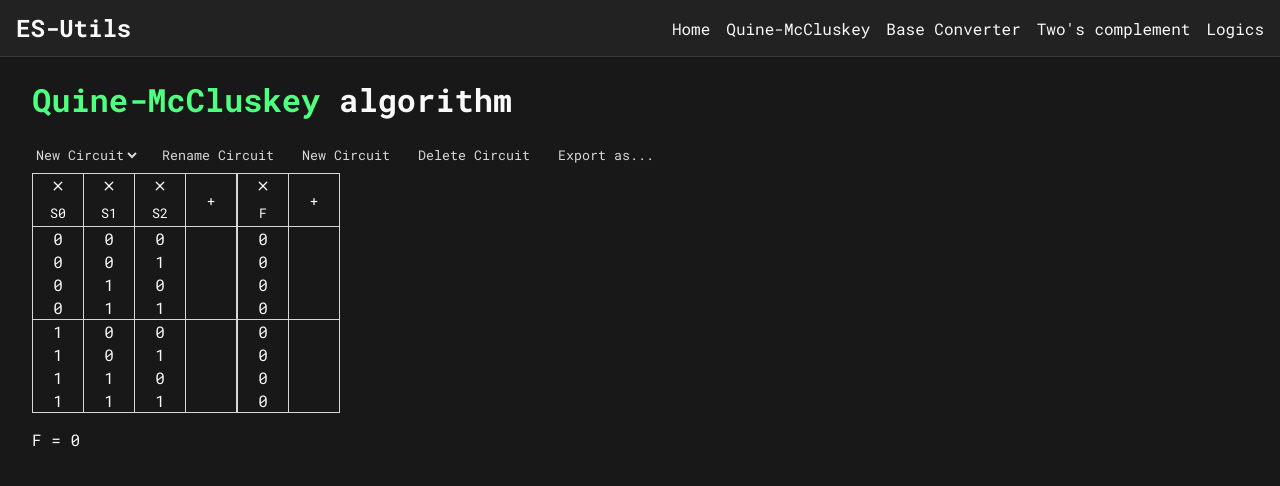
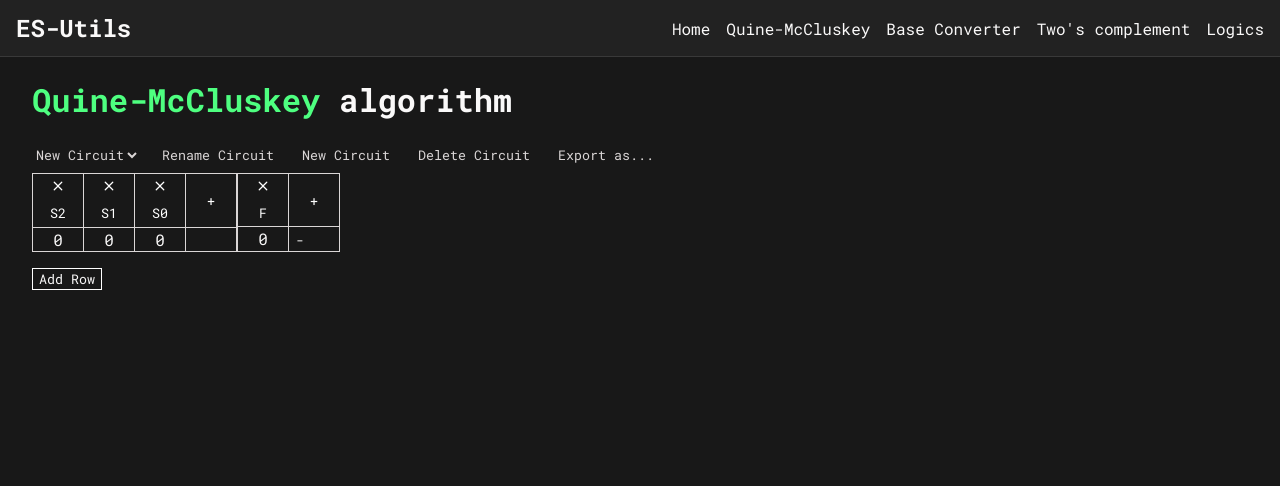
Before and after one commit to tensoid/es-utils, a Vue app: page /quine-mcclusky in a window 1280 px wide. Shown: the top 486 px of the page. Built offline with nearby package versions, Linux system fonts and the light colour scheme.

Commit message:
create branch

```diff
--- a/src/views/McCluskeyView.vue
+++ b/src/views/McCluskeyView.vue
@@ -10,15 +10,50 @@ let circuitSpec: Ref<CircuitSpec> = ref({
 });
 
 // Input Table
-const truthTableRows = computed(() =>
-  Math.pow(2, circuitSpec.value.inputs.length)
+const truthTableRows = computed(() => {
+    if (circuitSpec.value.inputs.length == 0) return 0;
+    return circuitSpec.value.inputs[0].columns.length;
+  }
 );
 
+function addTruthTableRow() {
+  circuitSpec.value.inputs.forEach(input => {
+    input.columns.push("0");
+  });
+
+  circuitSpec.value.outputs.forEach(output => {
+    output.columns.push("0");
+  });
+}
+
+function removeTruthTableRow(rowIndex: number) {
+  circuitSpec.value.inputs.forEach(input => {
+    input.columns.splice(rowIndex, 1);
+  });
+
+  circuitSpec.value.outputs.forEach(output => {
+    output.columns.splice(rowIndex, 1);
+  });
+}
+
+function fillAllRows() {
+  //TODO
+}
+
+function removeAllRows() {
+  circuitSpec.value.inputs.forEach(input => {
+    input.columns = [];
+  });
+
+  circuitSpec.value.outputs.forEach(output => {
+    output.columns = []
+  });
+}
+
 function addInput() {
-  circuitSpec.value.inputs.push("?");
-
-  circuitSpec.value.outputs.forEach((func) => {
-    func.outputs.push(...Array<OutputBit>(func.outputs.length).fill("0"));
+  circuitSpec.value.inputs.push({
+    name: "?",
+    columns: Array<Bit>(truthTableRows.value).fill("0")
   });
 
   saveCircuit();
@@ -29,25 +64,25 @@ function removeInput(index: number) {
   circuitSpec.value.inputs.splice(index, 1);
 
   circuitSpec.value.outputs.forEach((func) => {
-    func.outputs.splice(func.outputs.length / 2);
+    func.columns.splice(func.columns.length / 2);
   });
 
   saveCircuit();
 }
 
 // Output Table
-type OutputBit = "0" | "1" | "X";
+type Bit = "0" | "1" | "X";
 
-interface LogicFunction {
+interface BitColumn {
   name: string;
-  outputs: Array<OutputBit>;
+  columns: Array<Bit>;
 }
 
 // Output Table
 function addLogicFunction() {
   circuitSpec.value.outputs.push({
     name: "?",
-    outputs: Array<OutputBit>(truthTableRows.value).fill("0"),
+    columns: Array<Bit>(truthTableRows.value).fill("0"),
   });
 
   saveCircuit();
@@ -60,40 +95,48 @@ function removeLogicFunction(index: number) {
   saveCircuit();
 }
 
-function toggleBit(colIndex: number, rowIndex: number) {
-  let value = circuitSpec.value.outputs[colIndex].outputs[rowIndex - 1];
-  if (value == "0")
-    circuitSpec.value.outputs[colIndex].outputs[rowIndex - 1] = "1";
-  else if (value == "1")
-    circuitSpec.value.outputs[colIndex].outputs[rowIndex - 1] = "X";
-  else circuitSpec.value.outputs[colIndex].outputs[rowIndex - 1] = "0";
+function toggleBit(colIndex: number, rowIndex: number, isInputBit: boolean) {
+
+  let value = isInputBit
+    ? circuitSpec.value.inputs[colIndex].columns[rowIndex - 1]
+    : circuitSpec.value.outputs[colIndex].columns[rowIndex - 1];
+
+  let newValue = value == "0" ? "1" : (value == "1" ? "X" : "0");
+
+  if (isInputBit) {
+    circuitSpec.value.inputs[colIndex].columns[rowIndex - 1] = newValue as Bit;
+  } else {
+    circuitSpec.value.outputs[colIndex].columns[rowIndex - 1] = newValue as Bit;
+  }
 
   saveCircuit();
 }
 
 // Results
 const minimizedFunctions = computed(() => {
-  return circuitSpec.value.outputs.map((func) => {
-    const minterms = new Set(
-      func.outputs.reduce(
-        (terms, bit, index) => (bit == "1" ? [...terms, index] : terms),
-        [] as Array<number>
-      )
-    );
-    const dontCares = new Set(
-      func.outputs.reduce(
-        (terms, bit, index) => (bit == "X" ? [...terms, index] : terms),
-        [] as Array<number>
-      )
-    );
-    return computeMcClusky(circuitSpec.value.inputs, minterms, dontCares);
-  });
+  // return circuitSpec.value.outputs.map((func) => {
+  //   const minterms = new Set(
+  //     func.outputs.reduce(
+  //       (terms, bit, index) => (bit == "1" ? [...terms, index] : terms),
+  //       [] as Array<number>
+  //     )
+  //   );
+  //   const dontCares = new Set(
+  //     func.outputs.reduce(
+  //       (terms, bit, index) => (bit == "X" ? [...terms, index] : terms),
+  //       [] as Array<number>
+  //     )
+  //   );
+  //   return computeMcClusky(circuitSpec.value.inputs, minterms, dontCares);
+  // });
+
+  []
 });
 
 // Save / Load
 interface CircuitSpec {
-  inputs: Array<string>;
-  outputs: Array<LogicFunction>;
+  inputs: Array<BitColumn>;
+  outputs: Array<BitColumn>;
   name: string;
   id: string
 }
@@ -182,11 +225,24 @@ function newCircuit() {
   circuitSpec.value = {
     id: crypto.randomUUID(),
     name: "New Circuit",
-    inputs: ["S0", "S1", "S2"],
+    inputs: [
+      {
+        name: "S2",
+        columns: new Array<Bit>("0"),
+      },
+      {
+        name: "S1",
+        columns: new Array<Bit>("0"),
+      },
+      {
+        name: "S0",
+        columns: new Array<Bit>("0"),
+      },
+    ],
     outputs: [
       {
         name: "F",
-        outputs: Array<OutputBit>(8).fill("0"),
+        columns: new Array<Bit>("0"),
       },
     ],
   };
@@ -242,7 +298,7 @@ onMounted(() => {
                   <image href="@/assets/icons/cross.svg" />
                 </svg>
               </button>
-              <input @input="saveCircuit()" v-model="circuitSpec.inputs[index]" />
+              <input @input="saveCircuit()" v-model="circuitSpec.inputs[index].name" />
             </div>
           </th>
           <th>
@@ -250,8 +306,12 @@ onMounted(() => {
           </th>
         </tr>
         <tr v-for="rowIndex in truthTableRows">
-          <td class="bit" v-for="colIndex in circuitSpec.inputs.length">
-            {{ ((rowIndex - 1) >> (circuitSpec.inputs.length - colIndex)) & 1 }}
+          <td
+            class="bit"
+            @click="toggleBit(colIndex, rowIndex, true)"
+            v-for="(input, colIndex) in circuitSpec.inputs"
+          >
+            {{ input.columns[rowIndex - 1] }}
           </td>
         </tr>
       </table>
@@ -275,14 +335,19 @@ onMounted(() => {
         <tr v-for="rowIndex in truthTableRows">
           <td
             class="bit"
-            @click="toggleBit(colIndex, rowIndex)"
+            @click="toggleBit(colIndex, rowIndex, false)"
             v-for="(func, colIndex) in circuitSpec.outputs"
           >
-            {{ func.outputs[rowIndex - 1] }}
+            {{ func.columns[rowIndex - 1] }}
+          </td>
+          <td>
+            <button @click="removeTruthTableRow(rowIndex - 1)" class="remove-row-button">-</button>
           </td>
         </tr>
       </table>
     </div>
+
+    <button class="add-row-button" @click="addTruthTableRow">Add Row</button>
 
     <p v-for="(func, index) in minimizedFunctions">
       {{ circuitSpec.outputs[index].name + " = " + func }}
@@ -350,6 +415,19 @@ onMounted(() => {
     }
   }
 }
+
+.add-row-button {
+  background-color: transparent;
+  border: 1px solid white;
+  margin-top: 1rem;
+  cursor: pointer;
+  transition: 0.3s;
+
+  &:hover {
+    background-color: rgba(255, 255, 255, 0.164);
+  }
+}
+
 .tables {
   display: flex;
   flex-direction: row;
@@ -373,6 +451,7 @@ onMounted(() => {
         &:hover {
           background-color: rgba(255, 255, 255, 0.164);
         }
+
       }
 
       .table-head {
@@ -418,9 +497,23 @@ onMounted(() => {
       border-left: 1px solid var(--color-table-border);
     }
 
+    .remove-row-button {
+        background-color: transparent;
+        color: white;
+        border: none;
+        cursor: pointer;
+
+        transition: 0.3s;
+
+        &:hover {
+          background-color: rgba(255, 255, 255, 0.164);
+        }
+      }
+
     .bit {
       text-align: center;
       user-select: none;
+      cursor: pointer;
     }
   }
 }
```
